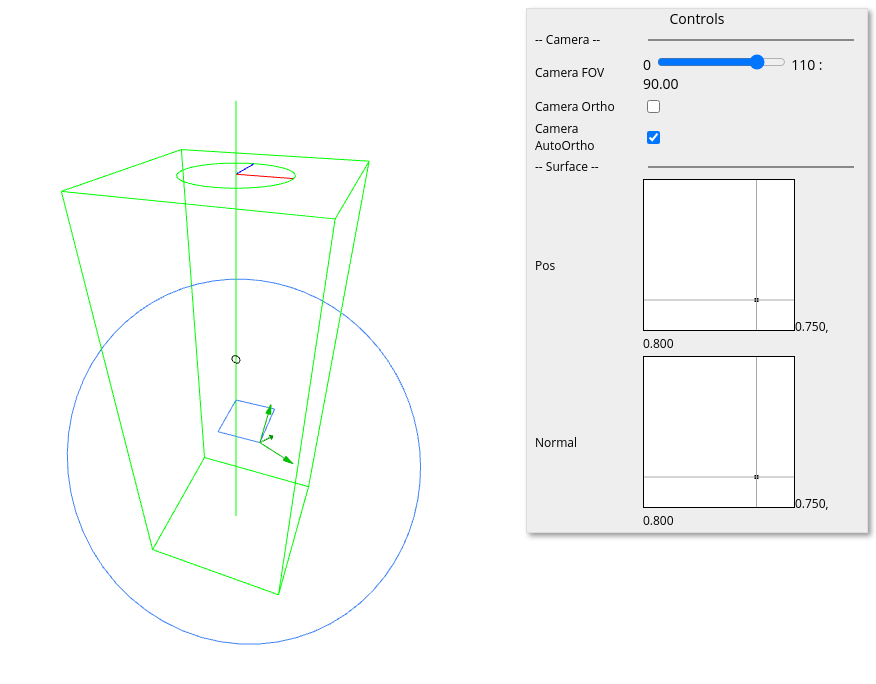
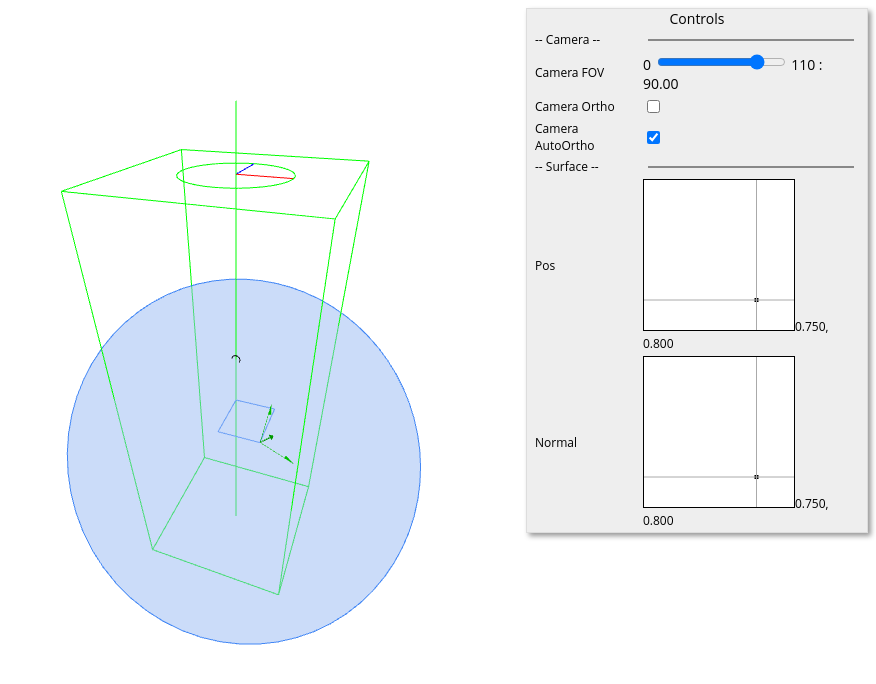
Before and after one commit to vaspoul/diagrams3D, a plain HTML site: page shadowBias.html in a window 1280 px wide. Shown: the whole page, without its empty margins (404-1280 px from the left). Drawn offline with Linux system fonts and the light colour scheme.

Commit message:
WebGL fixes

```diff
--- a/camera.js
+++ b/camera.js
@@ -294,7 +294,23 @@ function Camera(mainCanvas,  svg)
 			points[i] = mad(xAxis, cosAngle * radius, mad(yAxis, sinAngle * radius, p));
 		}
 
-		return this.drawLineStrip(points, true, color, width, fillColor, dash);
+		if (fillColor != undefined)
+		{
+			var triPoints = new Array(segments * 3);
+
+			for (var i = 0; i < segments; ++i)
+			{
+				triPoints[i*3 + 0] = points[i];
+				triPoints[i*3 + 1] = points[ (i+1) % points.length ];
+				triPoints[i*3 + 2] = p;
+			}
+
+			graphics.drawTriangleList(triPoints, color, fillColor, 0, dash);
+		}
+
+		graphics.setDepthOffset(-3);
+		this.drawLineStrip(points, true, color, width, fillColor, dash);
+		graphics.setDepthOffset(0);
 	}
 
 	this.drawCapsule = function(p, halfLength, radius, longAxis, shortAxis, color, width, fillColor, segments, dash)
--- a/graphics.js
+++ b/graphics.js
@@ -12,6 +12,7 @@ function Graphics(canvas_)
 	canvas2D.style.top = canvas.style.top;
 	canvas2D.style.zIndex = canvas.style.zIndex+1;
 	canvas2D.style.cursor = "none";
+	canvas2D.style.pointerEvents = "none";
 	canvas2D.tabIndex = -1;
 	if (canvas.parentNode != undefined)
 	{
@@ -20,11 +21,12 @@ function Graphics(canvas_)
 
 	var canvasAspect = canvasW / canvasH;
 	var context = canvas2D.getContext('2d');
-	var gl = canvas_.getContext('webgl');
+	var gl = canvas_.getContext('webgl', { alpha: false, depth: true });
 	var defaultShader;
 	var vertexBuffer;
 	var vsPositionLoc;
 	var vsViewProjMtxLoc;
+	var vsZOffsetLoc;
 	var psColorLoc;
 
 	function compileShader(gl, type, source)
@@ -49,12 +51,14 @@ function Graphics(canvas_)
 		defaultShader = (function()
 		{
 			const vsCode = `
-				attribute	vec3 ATTRIB_Position;
-				uniform		mat4 g_viewProjMtx;
+				attribute	vec3	ATTRIB_Position;
+				uniform		mat4	g_viewProjMtx;
+				uniform		float	g_zOffset;
 
 				void main()
 				{
 					gl_Position = g_viewProjMtx * vec4(ATTRIB_Position, 1.0);
+					gl_Position.z += g_zOffset * gl_Position.w;
 				}`;
 
 			const psCode = `
@@ -90,6 +94,7 @@ function Graphics(canvas_)
 
 		vsPositionLoc		= gl.getAttribLocation(defaultShader, "ATTRIB_Position");
 		vsViewProjMtxLoc	= gl.getUniformLocation(defaultShader, "g_viewProjMtx");
+		vsZOffsetLoc		= gl.getUniformLocation(defaultShader, "g_zOffset");
 		psColorLoc			= gl.getUniformLocation(defaultShader, "g_color");
 	}
 
@@ -103,10 +108,15 @@ function Graphics(canvas_)
 		return context;
 	}
 
+	this.setDepthOffset = function(o)
+	{
+		gl.uniform1f(vsZOffsetLoc, o / Math.pow(2,16));
+	}
+
 	this.onResize = function()
 	{
 		context = canvas2D.getContext('2d');
-		gl = canvas_.getContext('webgl');
+		gl = canvas_.getContext('webgl', { alpha: false, depth: true });
 		canvasW = canvas.width;
 		canvasH = canvas.height;
 		canvasAspect = canvasW / canvasH;
@@ -118,7 +128,7 @@ function Graphics(canvas_)
 	this.drawLine = function(a,b,color,width,dash)
 	{
 		if (typeof(color) === "undefined")
-			color = "#000000";
+			color = [0,0,0,1];
 
 		if (typeof(width) === "undefined")
 			width = 1;
@@ -143,7 +153,7 @@ function Graphics(canvas_)
 			return;
 
 		if (typeof(color) === "undefined")
-			color = "#000000";
+			color = [0,0,0,1];
 
 		if (typeof(width) === "undefined")
 			width = 1;
@@ -176,11 +186,9 @@ function Graphics(canvas_)
 			gl.drawArrays(gl.LINE_STRIP, 0, glPoints.length/3);
 		}
 
-	//	if (fillColor !== undefined)
-	//	{
-	//		context.fillStyle = fillColor;
-	//		context.fill();
-	//	}
+		if (fillColor !== undefined)
+		{
+		}
 	}
 
 	this.drawLines = function(points, color, width, dash, fillColor)
@@ -189,7 +197,7 @@ function Graphics(canvas_)
 			return;
 
 		if (typeof(color) === "undefined")
-			color = "#000000";
+			color = [0,0,0,1];
 
 		if (typeof(width) === "undefined")
 			width = 1;
@@ -197,34 +205,33 @@ function Graphics(canvas_)
 		if (typeof(dash) === "undefined")
 			dash = [];
 
-		//context.lineWidth = width;
-		//context.strokeStyle = color;
-		//context.setLineDash(dash);
+		var glPoints = new Float32Array(points.length * 3);
 
-		context.beginPath();
+		for (var i = 0; i < points.length; ++i)
+		{
+			glPoints[i*3 + 0] = points[i].x;
+			glPoints[i*3 + 1] = points[i].y;
+			glPoints[i*3 + 2] = points[i].z;
+		}
 
-		for (var i = 0; i < points.length-1; i+=2)
+		if (width > 0)
 		{
-			context.moveTo(points[i][0], points[i][1]);
-			context.lineTo(points[i+1][0], points[i+1][1]);
+			gl.uniform4f(psColorLoc, ...color);
+
+			gl.lineWidth(width);
+			gl.bufferSubData(gl.ARRAY_BUFFER, 0, glPoints);
+			gl.drawArrays(gl.LINES, 0, glPoints.length/3);
 		}
 
 		if (fillColor !== undefined)
 		{
-			context.fillStyle = fillColor;
-			context.fill();
-		}
-
-		if (width > 0)
-		{
-			context.stroke();
 		}
 	}
 
 	this.drawTriangle = function(p0, p1, p2, color, fillColor, width, dash)
 	{
 		if (typeof(color) === "undefined")
-			color = "#000000";
+			color = [0,0,0,1];
 
 		if (typeof(width) === "undefined")
 			width = 1;
@@ -266,10 +273,53 @@ function Graphics(canvas_)
 		}
 	}
 
+	this.drawTriangleList = function(points, color, fillColor, width, dash)
+	{
+		if (typeof(color) === "undefined")
+			color = [0,0,0,1];
+
+		if (typeof(width) === "undefined")
+			width = 1;
+
+		if (typeof(dash) === "undefined")
+			dash = [];
+
+		var glPoints = new Float32Array(points.length * 3);
+
+		for (var i = 0; i < points.length; ++i)
+		{
+			glPoints[i*3 + 0] = points[i].x;
+			glPoints[i*3 + 1] = points[i].y;
+			glPoints[i*3 + 2] = points[i].z;
+		}
+
+		gl.bufferSubData(gl.ARRAY_BUFFER, 0, glPoints);
+
+		if (fillColor != undefined)
+		{
+			gl.uniform4f(psColorLoc, ...fillColor);
+			//gl.depthMask(fillColor[3]>=1);
+
+			gl.drawArrays(gl.TRIANGLES, 0, glPoints.length);
+		}
+
+		if (width > 0)
+		{
+			gl.uniform4f(psColorLoc, ...color);
+
+			gl.lineWidth(width);
+
+			for (var i = 0; i < points.length; i+=3)
+			{
+				gl.drawArrays(gl.LINE_LOOP, i, 3);
+			}
+		}
+	}
+
 	this.drawArrow = function(pStart,pEnd,sizeInPixels, color,width,dash)
 	{
 		if (typeof(color) === "undefined")
-			color = "#000000";
+			color = [0,0,0,1];
 
 		if (typeof(dash) === "undefined")
 			dash = [];
@@ -378,10 +428,16 @@ function Graphics(canvas_)
 
 		gl.disable(gl.CULL_FACE);
 
+		gl.enable(gl.BLEND);
+		gl.blendFunc(gl.SRC_ALPHA, gl.ONE_MINUS_SRC_ALPHA);
+		gl.blendEquation(gl.FUNC_ADD);
+
 		gl.useProgram(defaultShader);
 		gl.bindBuffer(gl.ARRAY_BUFFER, vertexBuffer);
 		gl.enableVertexAttribArray(vsPositionLoc);
 		gl.vertexAttribPointer(vsPositionLoc, 3, gl.FLOAT, false, 0, 0);
+
+		this.setDepthOffset(0);
 	}
 
 	this.measureText = function(text, font)
--- a/shadowBias.html
+++ b/shadowBias.html
@@ -150,9 +150,9 @@
 
 			// Draw receiver
 			{
-				camera.drawQuad(mad(xAxis, -surfacePosX*0.5, mad(zAxis, -surfacePosZ*0.5, surfacePos)), surfacePosX, surfacePosZ, xAxis, zAxis, parseColor("#4287f5"));
-				camera.drawPoint(surfacePos, parseColor("#4287f5"));
-				camera.drawCircle(surfacePos, texelSize, surfaceX, surfaceZ, parseColor("#4287f5"), 1, [150/255, 185/255, 242/255, 0.5]);
+				camera.drawQuad(mad(xAxis, -surfacePosX*0.5, mad(zAxis, -surfacePosZ*0.5, surfacePos)), surfacePosX, surfacePosZ, xAxis, zAxis, [66/255, 135/255, 245/255, 1]);
+				camera.drawPoint(surfacePos, [66/255, 135/255, 245/255, 1]);
+				camera.drawCircle(surfacePos, texelSize, surfaceX, surfaceZ, [66/255, 135/255, 245/255, 1], 1, [150/255, 185/255, 242/255, 0.5]);
 
 				camera.drawArrow(surfacePos, mad(surfaceNormal, 1, surfacePos), 10, [0,0.6,0,1]);
 
```
